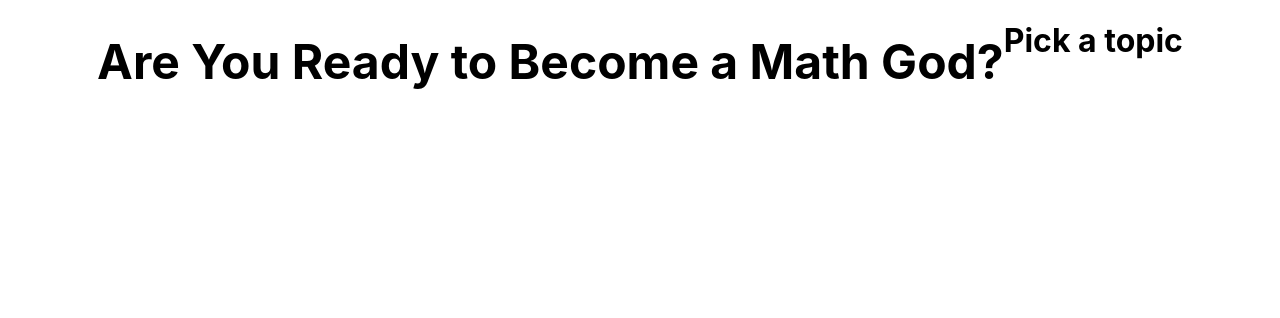
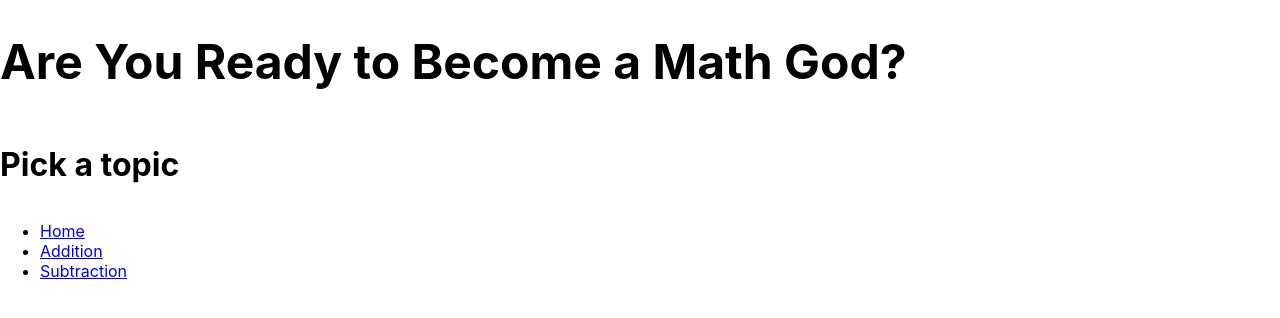
Before and after one commit to asand017/kiija, a React (Create React App) app in the folder app/: page / in a window 1280 px wide. Shown: the top 318 px of the page. Built offline with nearby package versions, Linux system fonts and the light colour scheme.

Commit message:
basic nav for first 2 topics

```diff
--- a/app/package.json
+++ b/app/package.json
@@ -8,6 +8,7 @@
     "@testing-library/user-event": "^13.5.0",
     "react": "^18.2.0",
     "react-dom": "^18.2.0",
+    "react-router-dom": "^6.12.1",
     "react-scripts": "5.0.1",
     "web-vitals": "^2.1.4"
   },
--- a/app/src/App.js
+++ b/app/src/App.js
@@ -1,9 +1,38 @@
+import React from 'react';
+import {
+  createBrowserRouter,
+  RouterProvider,
+} from "react-router-dom";
+import AdditionModule from './components/topics/addition/AdditionModule';
+import SubtractionModule from './components/topics/subtraction/SubtractionModule';
+import NotFound from './components/NotFound';
+import Home from './components/Home';
 import './App.css';
-import Home from './components/Home';
 
 function App() {
   const title = "Are You Ready to Become a Math God?";
-  return <Home title={title}/>;
+
+  const router = createBrowserRouter([
+    {
+      path: "/",
+      element: <Home title={title}/>,
+      errorElement: <NotFound/>
+    },
+    {
+      path: "/addition",
+      element: <AdditionModule/>
+    },
+    {
+      path: "/subtraction",
+      element: <SubtractionModule/>
+    },
+  ])
+
+  return (
+    <React.StrictMode>
+      <RouterProvider router={router}/>
+    </React.StrictMode>
+  );
 }
-
+//<Home title={title}/>
 export default App;
--- a/app/src/components/Home.jsx
+++ b/app/src/components/Home.jsx
@@ -1,16 +1,19 @@
+import React from 'react';
 import '../styles/global.css';
+import TopicNavigator from './TopicNavigator';
 
 const Home = (props) => {
-    const header = props.title;
+    const header = props?.title || "Are You Ready to Become a Math God?";
 
     return (
       <>
         <div className="Home-container">
           <h1 className="Title">{header}</h1>
           <h1>Pick a topic</h1>
+          <TopicNavigator/>
         </div>
       </>
-    )
+    );
 }
 
 export default Home;
--- /dev/null
+++ b/app/src/components/NotFound.jsx
@@ -0,0 +1,7 @@
+const NotFound = () => {
+    return (
+        <p>Page not found</p>
+    )
+}
+
+export default NotFound;
--- /dev/null
+++ b/app/src/components/TopicNavigator.jsx
@@ -0,0 +1,22 @@
+import React from 'react';
+import { Link } from 'react-router-dom';
+
+const TopicNavigator = () => {
+    return (
+        <nav>
+            <ul>
+                <li>
+                    <Link to="/">Home</Link>
+                </li>
+                <li>
+                    <Link to="/addition">Addition</Link>
+                </li>
+                <li>
+                    <Link to="/subtraction">Subtraction</Link>
+                </li>
+            </ul>
+        </nav>
+    )
+}
+
+export default TopicNavigator;
--- /dev/null
+++ b/app/src/components/topics/addition/AdditionModule.jsx
@@ -0,0 +1,10 @@
+
+const AdditionModule = (props) => {
+    return (
+        <>
+            <h1>Addition</h1>
+        </>
+    );
+}
+
+export default AdditionModule;
--- /dev/null
+++ b/app/src/components/topics/subtraction/SubtractionModule.jsx
@@ -0,0 +1,9 @@
+const SubtractionModule = (props) => {
+    return (
+        <>
+            <h1>Subtraction</h1>
+        </>
+    );
+}
+
+export default SubtractionModule;
--- a/app/src/styles/global.css
+++ b/app/src/styles/global.css
@@ -1,6 +1,7 @@
 .Home-container {
     display: flex;
     justify-content: center;
+    flex-direction: column;
 }
 
 .Title {
```
Also changed, not shown: 1 other file (tests, documents, lock files or other folders).
